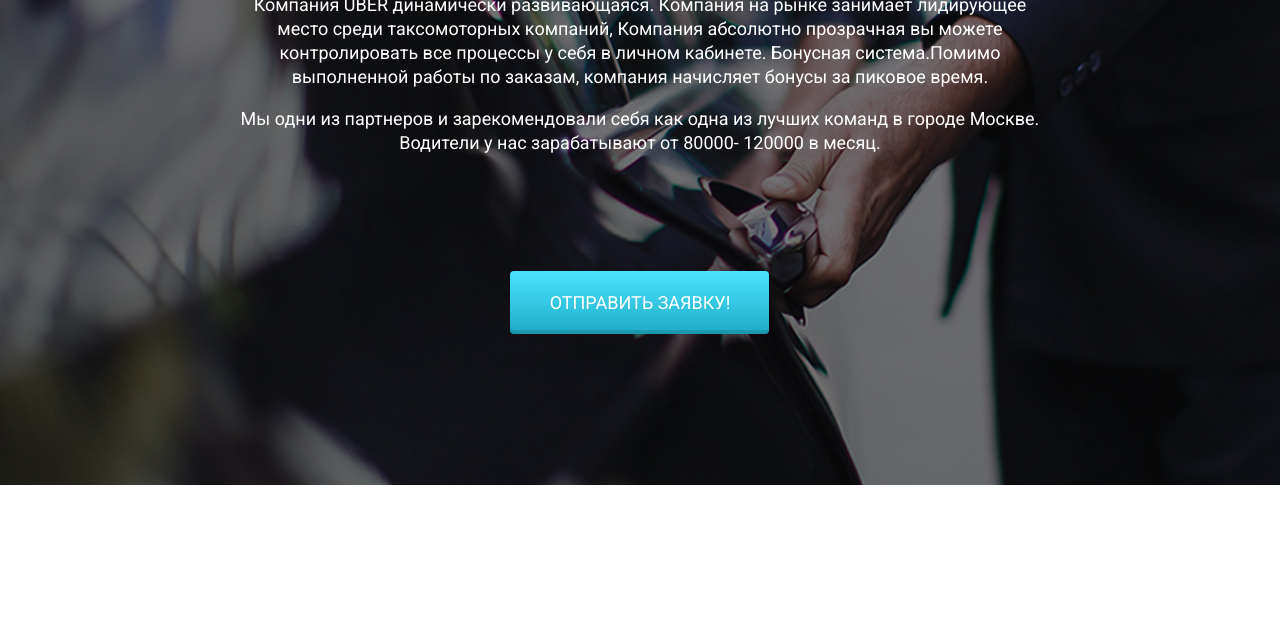
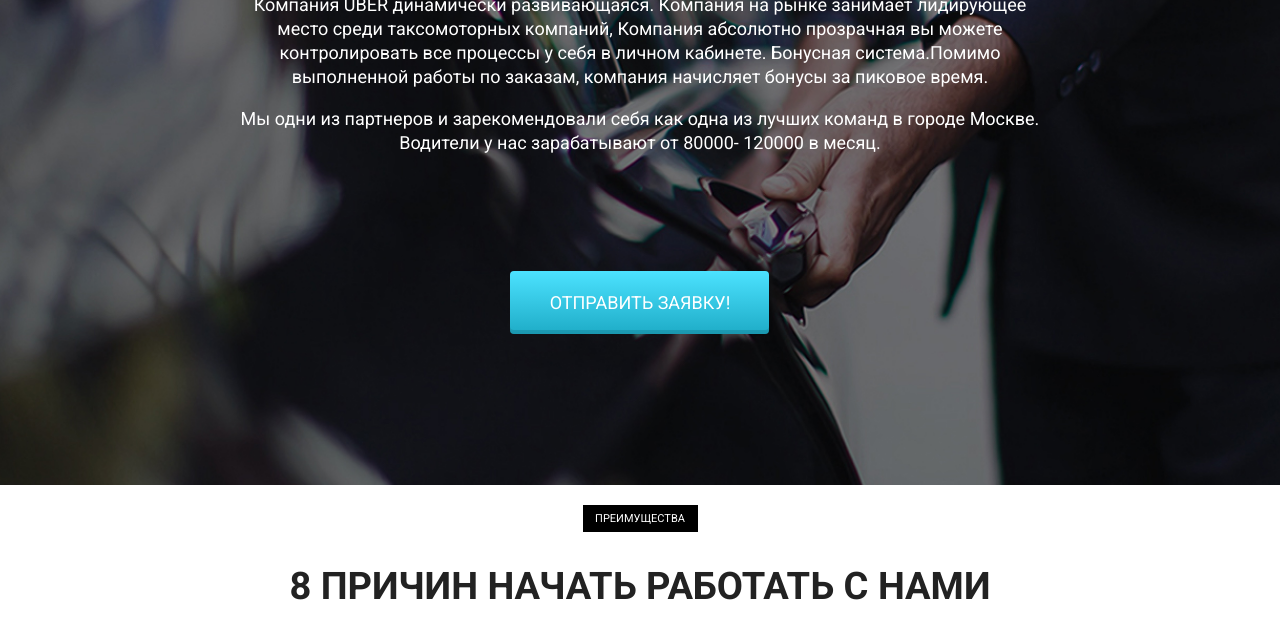
Before and after one commit to eremeevpt/practice_project_1, a plain HTML site: page src/index.html in a window 1280 px wide. Shown: the part 407-1025 px from the top of the page. Before the commit the page ends 892 px from the top, so only its background shows below. Drawn offline with Linux system fonts and the light colour scheme.

Commit message:
Add and style adv_intro&header

```diff
--- a/src/css/style.css
+++ b/src/css/style.css
@@ -120,3 +120,23 @@ nav {
     text-transform: uppercase;
     color: #FFFFFF;
 }
+.advantages .adv_intro {
+    margin: 20px auto 0px auto;
+    font-weight: normal;
+    font-size: 11px;
+    line-height: 27px;
+    text-align: center;
+    text-transform: uppercase;
+    color: #FFFFFF;
+    width: 115px;
+    height: 27px;
+    background: #000000;
+}
+.advantages .adv_header {
+    margin-top: 32px;
+    font-weight: 700;
+    font-size: 38px;
+    text-align: center;
+    text-transform: uppercase;
+    color: #222222;
+}
--- a/src/index.html
+++ b/src/index.html
@@ -59,5 +59,15 @@
             </div>
         </div>
     </section>
+    <section class="advantages">
+        <div class="container">
+            <div class="row">
+                <div class="adv_intro">Преимущества</div>
+                <h3 class="adv_header">8 причин начать работать с нами</h3>
+                <div class="col-md-6"></div>
+                <div class="col-md-6"></div>
+            </div>
+        </div>
+    </section>
 </body>
 </html>
```
